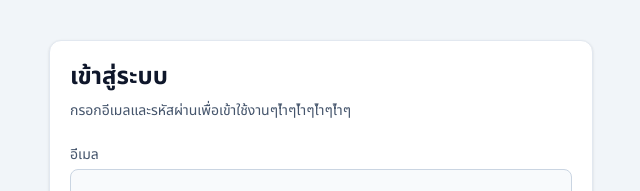
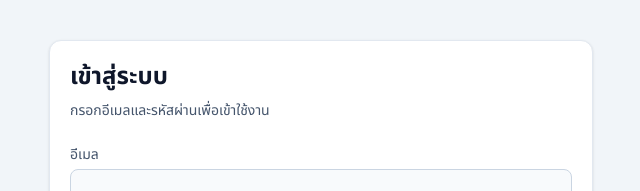
Before and after one commit to Rin-1337/projects-app-last, a Next.js app: page /login in a window 1280 px wide. Shown: the top 191 px of the page, without its empty margins (319-959 px from the left). Built offline with nearby package versions, Linux system fonts and the light colour scheme.

Commit message:
Update page.tsx

```diff
--- a/app/login/page.tsx
+++ b/app/login/page.tsx
@@ -68,7 +68,7 @@ export default function LoginPage() {
       <Card>
         <h1 className="text-2xl font-bold text-slate-900">เข้าสู่ระบบ</h1>
         <p className="mt-2 text-sm text-slate-600">
-          กรอกอีเมลและรหัสผ่านเพื่อเข้าใช้งานๆไำๆไำๆไำๆไำๆ
+          กรอกอีเมลและรหัสผ่านเพื่อเข้าใช้งาน
         </p>
 
         <form className="mt-6 space-y-4" onSubmit={handleSubmit}>
```
